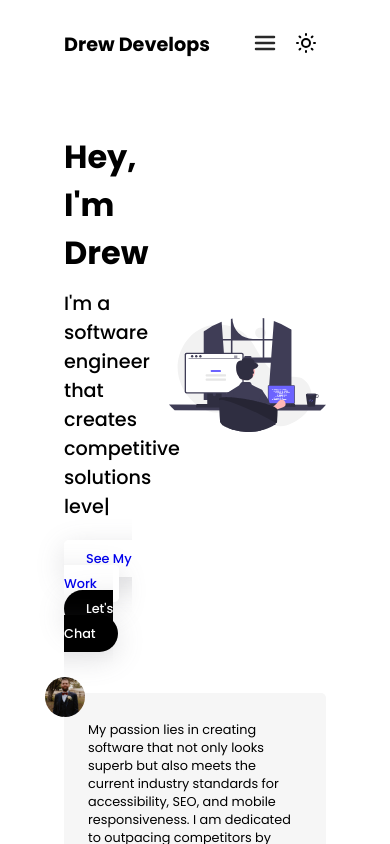
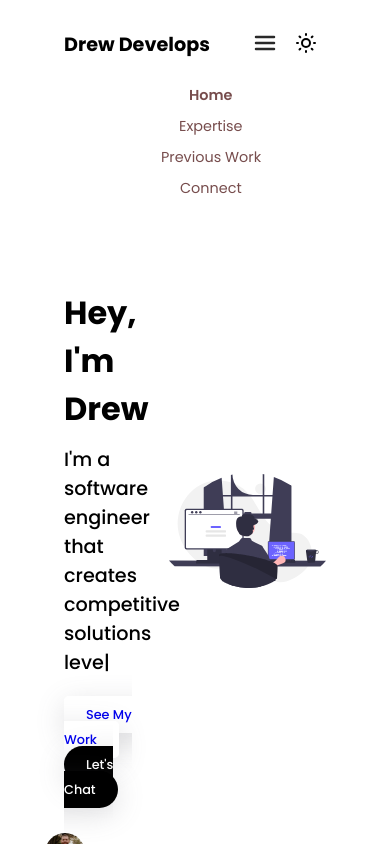
Before and after one commit to drewdoesdevelopment/drew-develops, a SvelteKit app: page / in a window 390 px wide. Both pictures are taken after a click on the button 264 px from the left and 44 px from the top of the page. Shown: the top 844 px of the page. Built offline with nearby package versions, Linux system fonts and the light colour scheme.

Commit message:
Adds logic to expand/collapse mobile nav menu

```diff
--- a/src/elements/Navbar.svelte
+++ b/src/elements/Navbar.svelte
@@ -3,6 +3,7 @@
 	import { onMount } from 'svelte';
 
 	let theme = 'light';
+    let mobileNavState = false;
 
 	const navLinks = [
 		{ label: 'Home', href: '/' },
@@ -19,7 +20,7 @@
 	});
 
     function toggleNavMenu() {
-
+        mobileNavState = !mobileNavState;
     }
 
 	function toggleTheme() {
@@ -140,6 +141,19 @@
 			{/each}
 		</ul>
 
+		<ul class="nav-menu-mobile" style='display: { mobileNavState ? 'flex' : 'none' }'>
+			{#each navLinks as navLink}
+				<li>
+					<a
+						href={navLink.href}
+						class="hvr-underline-from-center"
+						class:active={isActiveLink(navLink.href)}
+						>{navLink.label}
+					</a>
+				</li>
+			{/each}
+		</ul>
+
 		<button class="theme-selector" on:click={toggleTheme}>
 			{#if theme === 'dark'}
 				<svg
@@ -191,6 +205,10 @@
 				color: black;
 			}
 		}
+
+        .nav-menu-mobile {
+            display: none;
+        }
 
 		.logo {
 			font-weight: bold;
@@ -265,6 +283,12 @@
 		}
 	}
 
+    @media (min-width: 699px) {
+        .nav-menu-mobile {
+            display: none !important;
+        }
+    }
+
 	@media (max-width: 698px) {
 		nav {
             flex-direction: column;
```
